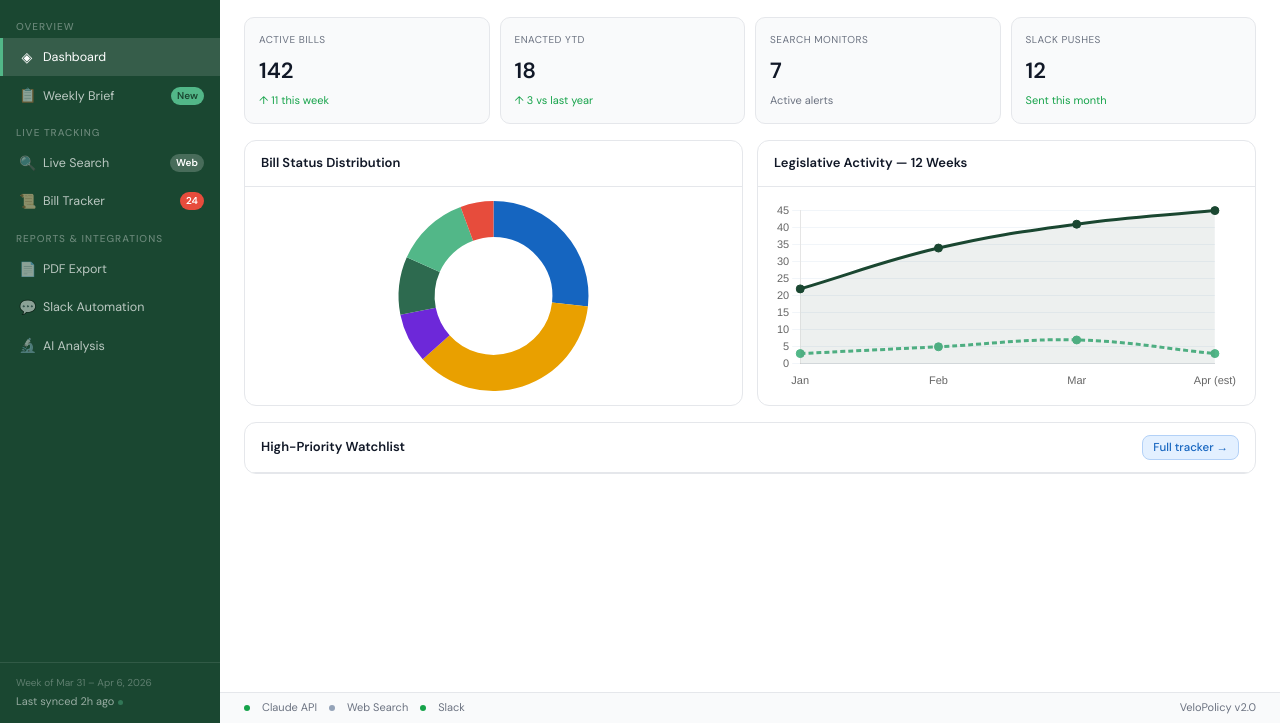
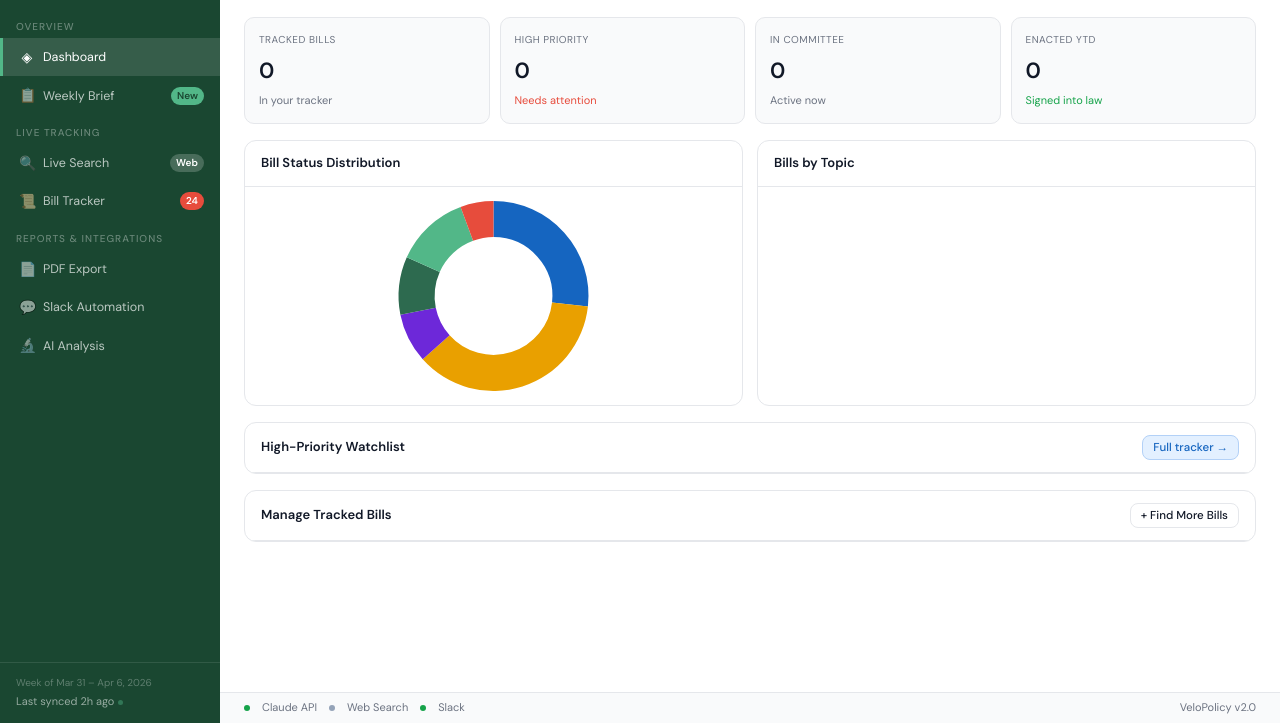
Before and after one commit to KevinRidepanda/Velopolicy, a website: page velopolicy-netlify/public/index.html in a window 1280 px wide. Shown: the part 77-800 px from the top of the page. Drawn offline with nearby package versions, Linux system fonts and the light colour scheme.

Commit message:
Update index.html

```diff
--- a/velopolicy-netlify/public/index.html
+++ b/velopolicy-netlify/public/index.html
@@ -48,22 +48,59 @@
 
     <!-- DASHBOARD -->
     <div id="page-dashboard" class="page active">
-      <div class="mrow">
-        <div class="mc"><div class="ml">Active Bills</div><div class="mv">142</div><div class="md up">↑ 11 this week</div></div>
-        <div class="mc"><div class="ml">Enacted YTD</div><div class="mv">18</div><div class="md up">↑ 3 vs last year</div></div>
-        <div class="mc"><div class="ml">Search Monitors</div><div class="mv">7</div><div class="md muted">Active alerts</div></div>
-        <div class="mc"><div class="ml">Slack Pushes</div><div class="mv">12</div><div class="md up">Sent this month</div></div>
+  <div class="mrow" id="metric-cards">
+    <div class="mc"><div class="ml">Tracked Bills</div><div class="mv" id="m-total">0</div><div class="md muted">In your tracker</div></div>
+    <div class="mc"><div class="ml">High Priority</div><div class="mv" id="m-high">0</div><div class="md" style="color:#e74c3c">Needs attention</div></div>
+    <div class="mc"><div class="ml">In Committee</div><div class="mv" id="m-committee">0</div><div class="md muted">Active now</div></div>
+    <div class="mc"><div class="ml">Enacted YTD</div><div class="mv" id="m-enacted">0</div><div class="md up">Signed into law</div></div>
+  </div>
+
+  <!-- Empty state shown when no bills tracked yet -->
+  <div id="empty-state" style="display:none">
+    <div class="card">
+      <div class="cb" style="text-align:center;padding:48px 24px">
+        <div style="font-size:48px;margin-bottom:16px">🔍</div>
+        <div style="font-size:18px;font-weight:600;color:var(--text);margin-bottom:8px">No bills tracked yet</div>
+        <div style="font-size:13px;color:var(--muted);margin-bottom:20px;line-height:1.7;max-width:380px;margin-left:auto;margin-right:auto">
+          Search for real legislation using Live Search, then click <strong>+ Track</strong> to add bills to your dashboard.
+        </div>
+        <button class="btn primary" data-goto="search" style="font-size:13px;padding:10px 24px">
+          🔍 Search for Legislation
+        </button>
       </div>
-      <div class="g2">
-        <div class="card"><div class="ch"><span class="ct">Bill Status Distribution</span></div><div class="cb"><div class="cw"><canvas id="statusChart"></canvas></div></div></div>
-        <div class="card"><div class="ch"><span class="ct">Legislative Activity — 12 Weeks</span></div><div class="cb"><div class="cw"><canvas id="activityChart"></canvas></div></div></div>
+    </div>
+  </div>
+
+  <!-- Content shown when bills exist -->
+  <div id="dashboard-content">
+    <div class="g2">
+      <div class="card">
+        <div class="ch"><span class="ct">Bill Status Distribution</span></div>
+        <div class="cb"><div class="cw"><canvas id="statusChart"></canvas></div></div>
       </div>
       <div class="card">
-        <div class="ch"><span class="ct">High-Priority Watchlist</span><button class="btn secondary sm" data-goto="legislation">Full tracker →</button></div>
-        <div class="cb p0" id="watchlist"></div>
+        <div class="ch"><span class="ct">Bills by Topic</span></div>
+        <div class="cb"><div class="cw"><canvas id="topicChart"></canvas></div></div>
       </div>
     </div>
 
+    <div class="card">
+      <div class="ch">
+        <span class="ct">High-Priority Watchlist</span>
+        <button class="btn secondary sm" data-goto="legislation">Full tracker →</button>
+      </div>
+      <div class="cb p0" id="watchlist"></div>
+    </div>
+
+    <div class="card">
+      <div class="ch">
+        <span class="ct">Manage Tracked Bills</span>
+        <button class="btn sm" data-goto="search">+ Find More Bills</button>
+      </div>
+      <div class="cb p0" id="manage-bills-list"></div>
+    </div>
+  </div>
+</div>
     <!-- WEEKLY BRIEF -->
     <div id="page-brief" class="page">
       <div class="brief-hero">
```
